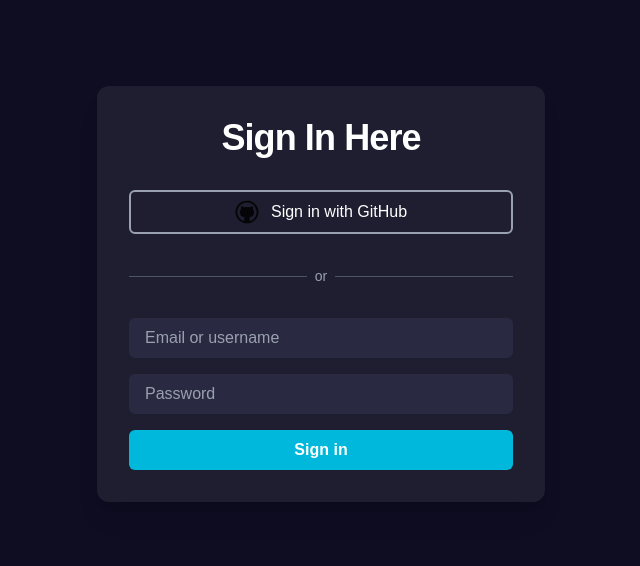
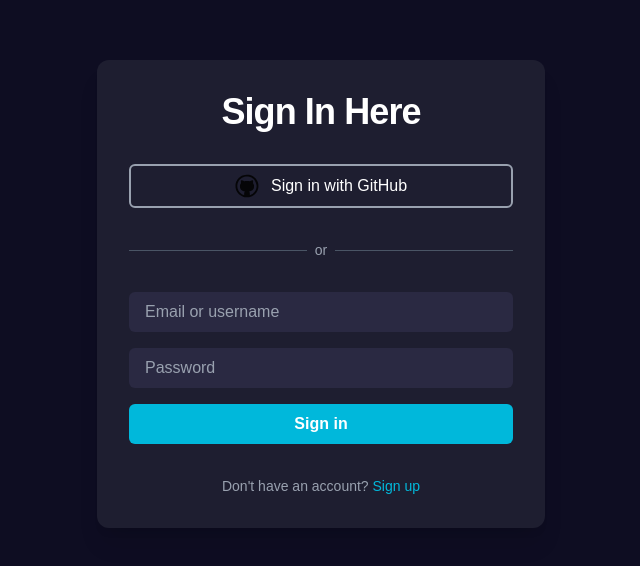
Before and after one commit to tortooga2/videogame-forum, a Next.js app: page /sign-in in a window 1280 px wide. Shown: the part 106-672 px from the top of the page, without its empty margins (319-959 px from the left). Built offline with nearby package versions, Linux system fonts and the light colour scheme; no server answers.

Commit message:
slight changes to sign in page

```diff
--- a/src/app/(auth)/sign-in/page.tsx
+++ b/src/app/(auth)/sign-in/page.tsx
@@ -1,6 +1,7 @@
 import { auth, signIn } from "@/lib/auth";
 import { redirect } from "next/navigation";
 import Image from "next/image";
+import Link from "next/link";
 
 export default async function SignIn() {
   const session = await auth();
@@ -86,6 +87,16 @@
             Sign in
           </button>
         </form>
+
+        <div className="text-center text-sm text-gray-400">
+          Don't have an account?{" "}
+          <Link
+            href="/sign-up"
+            className="text-cyan-500 hover:underline"
+          >
+            Sign up
+          </Link>
+        </div>
       </div>
     </div>
   );
```
